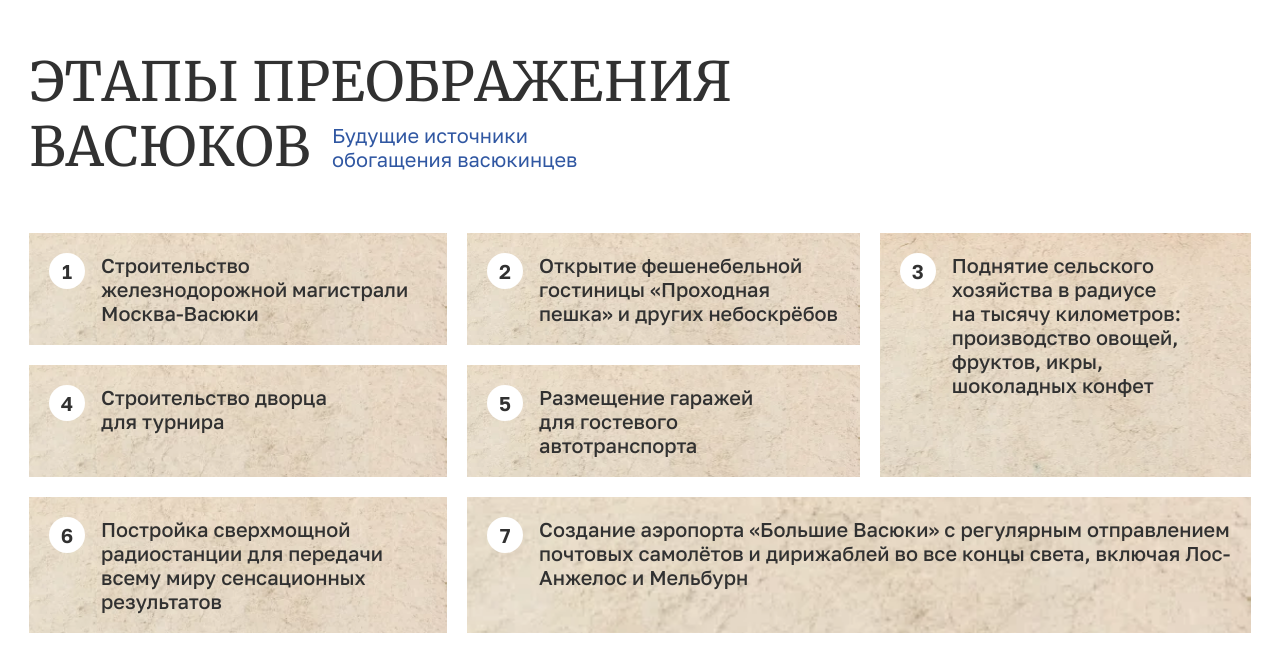
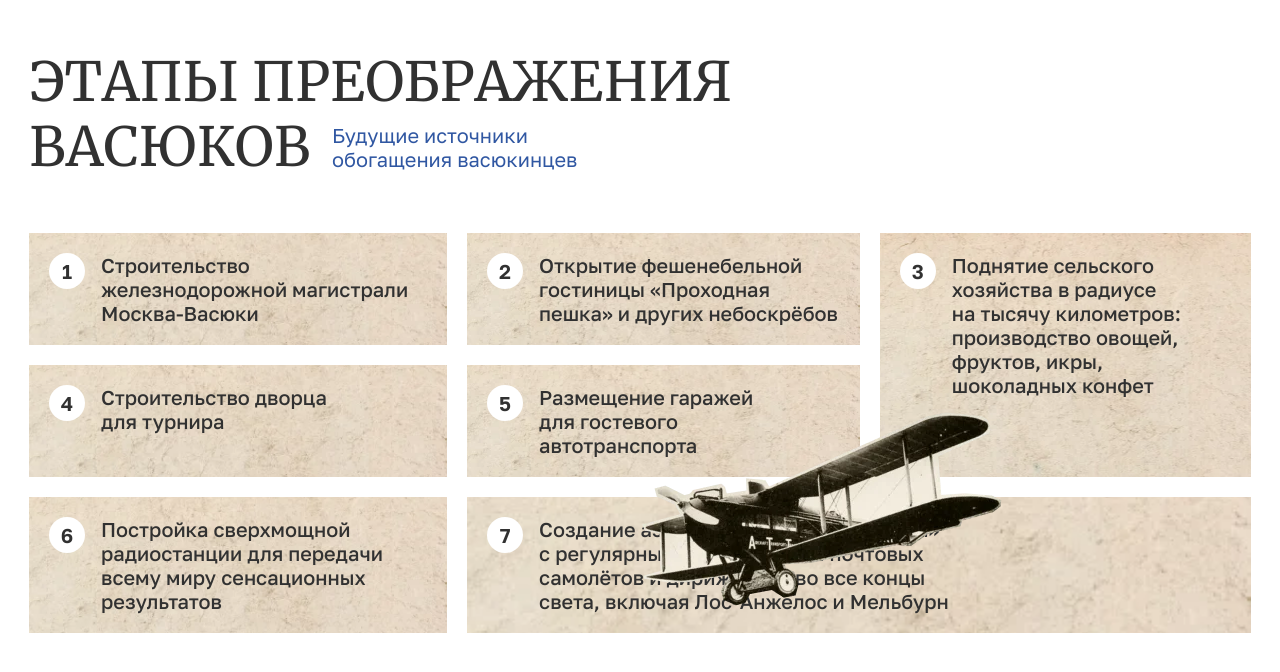
Before and after one commit to TrojanDll/yandex-croud, a plain HTML site: page index.html in a window 1280 px wide. Shown: the part 2124-2796 px from the top of the page. Drawn offline with Linux system fonts and the light colour scheme.

Commit message:
feat: airplane added

```diff
--- a/css/sections/stages.css
+++ b/css/sections/stages.css
@@ -1,5 +1,15 @@
 .stages {
   padding-top: 200px;
+  position: relative;
+}
+
+.stages__side-img {
+  width: 401px;
+  height: 235px;
+  position: absolute;
+  bottom: 0;
+  right: 257px;
+  z-index: 5;
 }
 
 .stages__title-wrapper {
@@ -62,6 +72,10 @@
   line-height: 120%;
 }
 
+.stages__text_tight {
+  max-width: 446px;
+}
+
 .stages__item:nth-child(1) {
   grid-area: railway;
 }
--- a/index.html
+++ b/index.html
@@ -148,6 +148,8 @@
       </section>
 
       <section class="stages">
+        <img src="./assets/img/airplane.webp" alt="Старый самолет" class="stages__side-img" />
+
         <div class="container">
           <div class="stages__title-wrapper">
             <h2 class="stages__title">Этапы преображения Васюков</h2>
@@ -193,7 +195,7 @@
 
             <li class="stages__item">
               <div class="stages__circle">7</div>
-              <div class="stages__text">
+              <div class="stages__text stages__text_tight">
                 Создание аэропорта «Большие Васюки» с регулярным отправлением почтовых самолётов и дирижаблей
                 во все концы света, включая Лос-Анжелос и Мельбурн
               </div>
```
Also changed, not shown: assets/img/airplane.webp (added).
